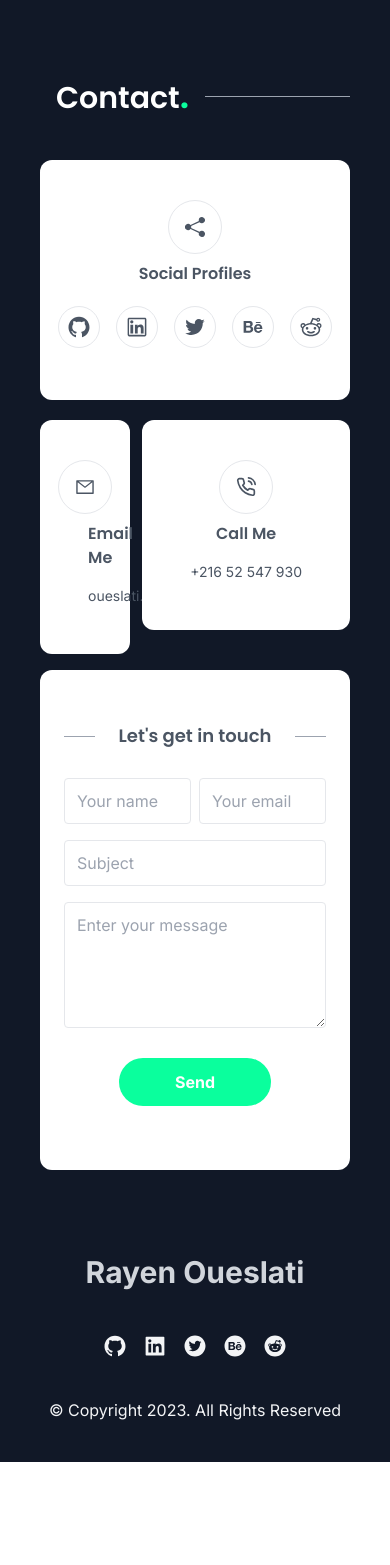
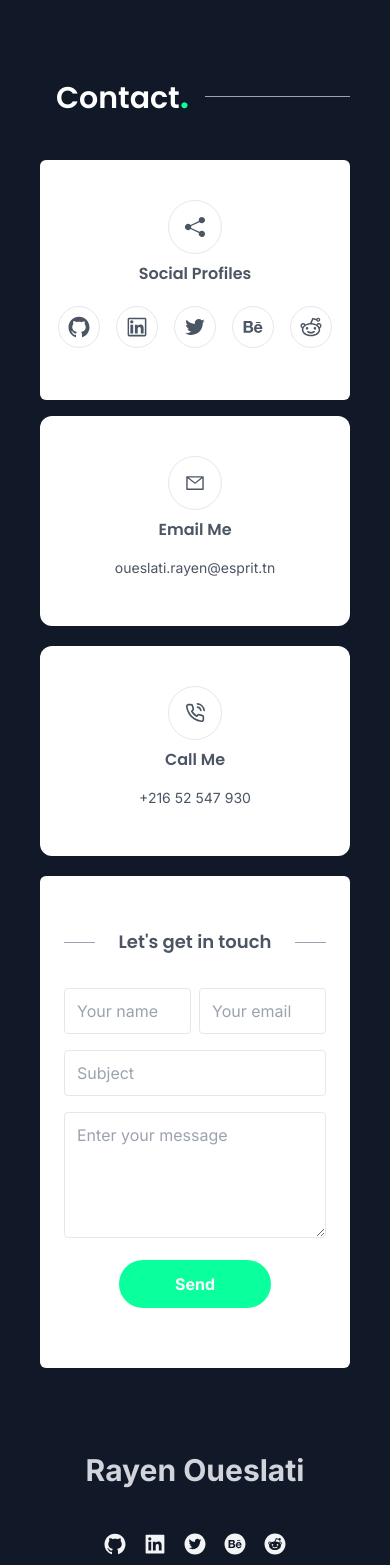
Before and after one commit to rayen-creator/my-portfolio, a Next.js app: page / in a window 390 px wide. Shown: the part 4764-6329 px from the top of the page. Before the commit the page ends 6226 px from the top, so only its background shows below. Built offline with nearby package versions, Linux system fonts and the light colour scheme.

Commit message:
💄 fixed contact card

```diff
--- a/src/app/pages/contact.js
+++ b/src/app/pages/contact.js
@@ -1,5 +1,12 @@
 import { BsShareFill } from "react-icons/bs";
-import { AiOutlineMail } from "react-icons/ai";
+import {
+  AiOutlineBehance,
+  AiOutlineGithub,
+  AiOutlineLinkedin,
+  AiOutlineReddit,
+  AiOutlineTwitter,
+  AiOutlineMail,
+} from "react-icons/ai";
 import { FiPhoneCall } from "react-icons/fi";
 import Reveal from "../../components/reveal";
 import Title from "../../components/title";
@@ -15,9 +22,9 @@ export default function Contact() {
       <div className="grid content-start grid-cols-1 sm:grid-cols-1 md:grid-cols-1 lg:grid-cols-2 gap-4">
         <div className="col-span-1">
           <div class="grid grid-cols-1  md:grid-cols-2 gap-3">
-            <div class="col-span-2 ">
+            <div class="md:col-span-2 ">
               <Reveal>
-                <div className=" shadow-lg  shadow-slate-200 text-center py-10 rounded-xl  dark:bg-white text-black  dark:shadow-none ">
+                <div className=" shadow-lg  shadow-slate-200 text-center py-10 rounded-md  dark:bg-white text-black  dark:shadow-none ">
                   <div className="flex  justify-center ">
                     <div className="border rounded-full p-4 text-gray-600 hover:bg-primary hover:text-white">
                       <BsShareFill className="text-xl md:text-3xl " />
@@ -26,16 +33,16 @@ export default function Contact() {
                   <h3 className="text-md p-2 font-Poppins_SemiBold  text-gray-600 md:text-xl">
                     Social Profiles
                   </h3>
-                  <div className="text-2xl flex justify-center gap-4 py-3 text-gray-600">
+                  <div className="text-2xl flex justify-center gap-4 py-3 px-1 text-gray-600">
                     <SocialMediaIconBorder />
                   </div>
                 </div>
               </Reveal>
             </div>
-            <div className="col-span-1">
+            <div className="">
               <Reveal>
-                <div className=" shadow-lg  shadow-slate-200 text-center p-10 rounded-xl mt-2 dark:bg-white text-black  dark:shadow-none ">
-                  <div className="flex justify-center ">
+                <div className=" shadow-lg  shadow-slate-200 text-center p-10 rounded-xl my-1 dark:bg-white text-black  dark:shadow-none ">
+                  <div className="flex  justify-center ">
                     <div className="border rounded-full p-4 text-gray-600 hover:bg-primary hover:text-white ">
                       <AiOutlineMail className="text-xl md:text-3xl" />
                     </div>
@@ -43,15 +50,15 @@ export default function Contact() {
                   <h3 className="text-md p-2 font-Poppins_SemiBold  text-gray-600 md:text-xl">
                     Email Me
                   </h3>
-                  <h5 className="text-sm  p-2 text-gray-600 md:text-md">
+                  <h5 className="text-sm  p-2 text-gray-600   md:text-md">
                     oueslati.rayen@esprit.tn
                   </h5>
                 </div>
               </Reveal>
             </div>
-            <div className="col-span-1">
+            <div className="">
               <Reveal>
-                <div className=" shadow-lg  shadow-slate-200 text-center p-10 rounded-xl mt-2 dark:bg-white text-black  dark:shadow-none   ">
+                <div className=" shadow-lg  shadow-slate-200 text-center p-10 rounded-xl my-1 dark:bg-white text-black  dark:shadow-none   ">
                   <div className="flex  justify-center ">
                     <div className="border rounded-full p-4 text-gray-600 hover:bg-primary hover:text-white ">
                       <FiPhoneCall className="text-xl md:text-3xl" />
@@ -68,9 +75,9 @@ export default function Contact() {
             </div>
           </div>
         </div>
-        <div className="col-span-1 ">
+        <div className="col-span-1">
           <Reveal>
-            <div className="shadow-lg  shadow-slate-200 py-10 rounded-xl  h-full dark:bg-white text-black  dark:shadow-none   ">
+            <div className="shadow-lg  shadow-slate-200 py-10 rounded-md  dark:bg-white text-black  dark:shadow-none   ">
               <div className="relative flex py-1 px-6 items-center">
                 <div className="flex-grow border-t border-gray-400"></div>
                 <span className="flex-shrink mx-4  text-lg font-medium">
@@ -80,7 +87,7 @@ export default function Contact() {
                 </span>
                 <div className="flex-grow border-t border-gray-400"></div>
               </div>
-              <form className="px-6 py-4">
+              <form className="px-6 py-5">
                 <div className="grid grid-cols-2 mb-4">
                   <div className="mr-1">
                     <input
@@ -103,8 +110,8 @@ export default function Contact() {
                 <div className="mb-4">
                   <input
                     className="appearance-none border rounded w-full py-3 px-3 text-gray-700 leading-tight focus:outline-none focus:shadow-outline"
-                    id="subject"
-                    type="text"
+                    id="email"
+                    type="email"
                     placeholder="Subject"
                   />
                 </div>
@@ -118,7 +125,7 @@ export default function Contact() {
                 </div>
                 <div className="flex justify-center">
                   <button
-                    className="bg-primary  hover:bg-green-400  text-white font-bold my-2 py-3 px-14 rounded-full focus:outline-none focus:shadow-outline"
+                    className="bg-primary  hover:bg-green-400  text-white font-bold py-3 px-14 rounded-full focus:outline-none focus:shadow-outline"
                     type="button"
                   >
                     Send
```
